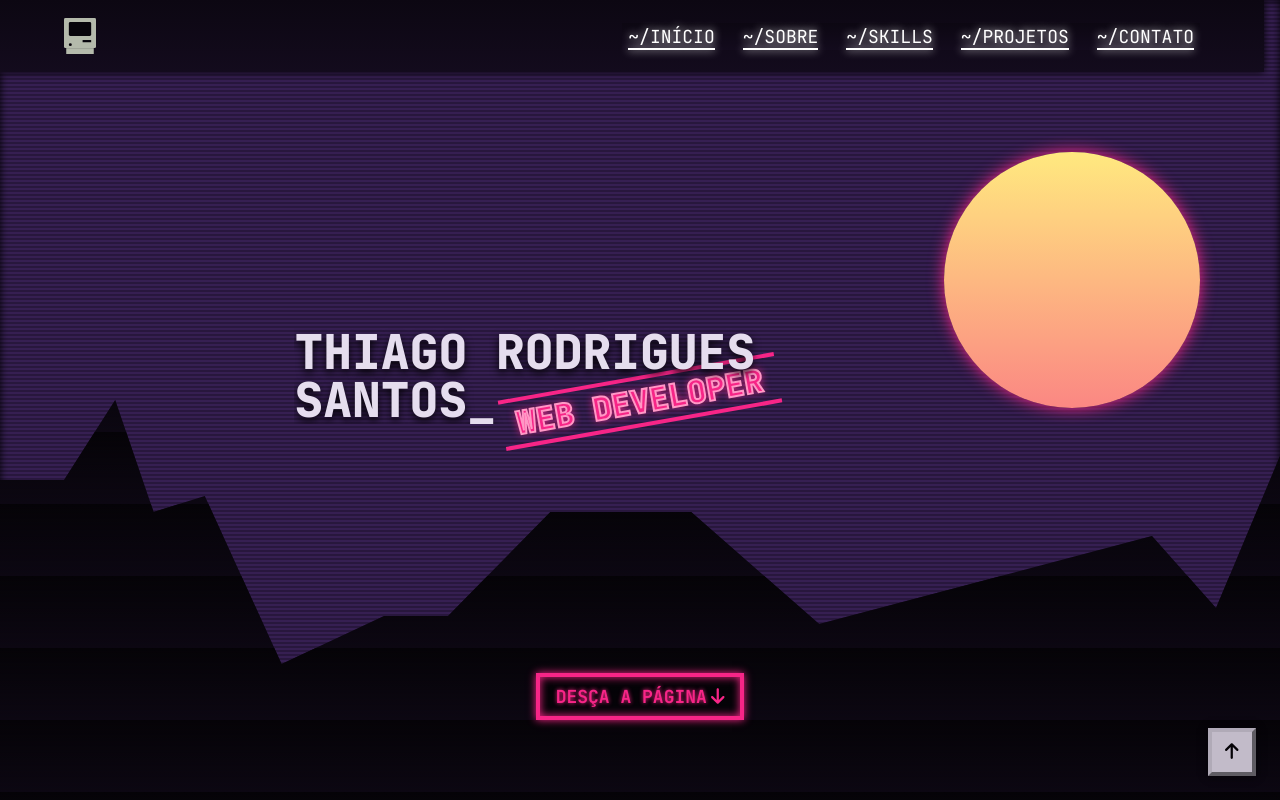
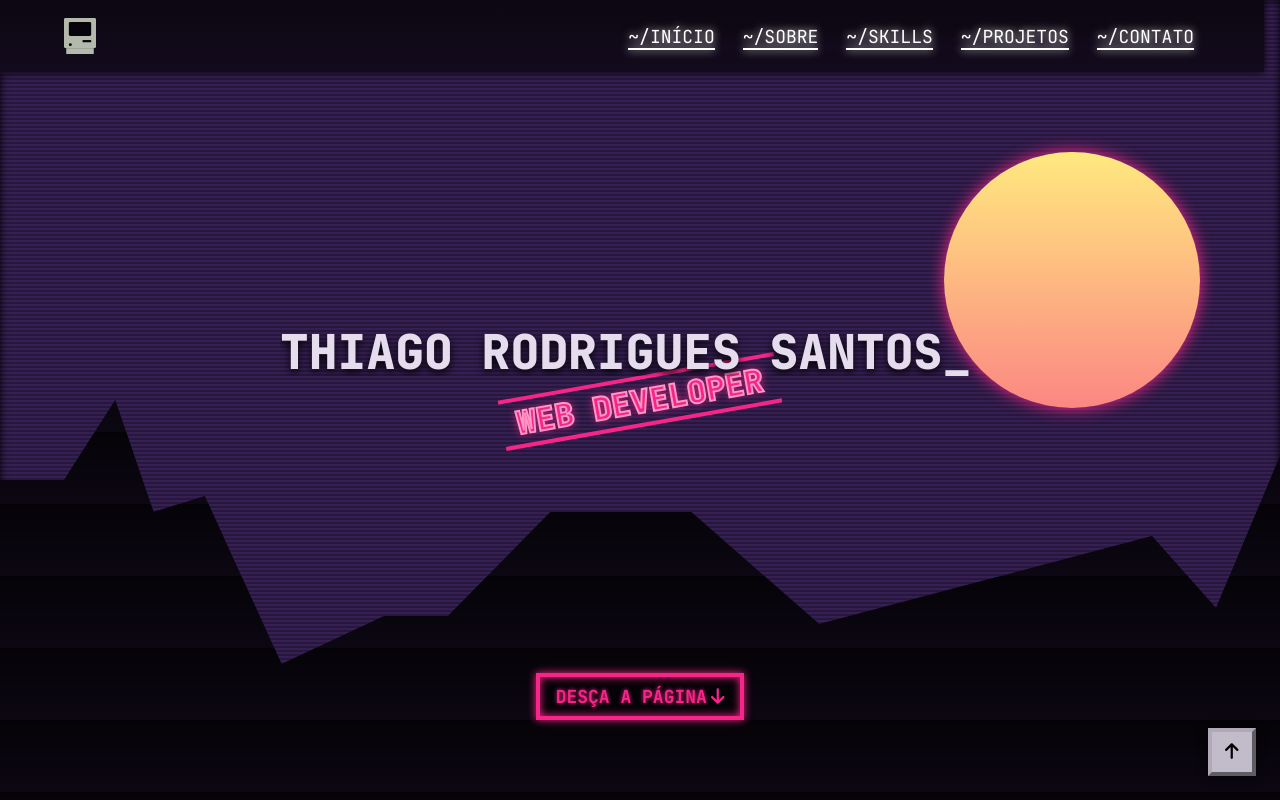
Before and after one commit to trsaints/trsaints-frontend, a React (Vite) app: page / in a window 1280 px wide. Shown: the top 800 px of the page. Built offline with nearby package versions, Linux system fonts and the light colour scheme.

Commit message:
fix animation display

```diff
--- a/src/app/components/MainContent/Hero/Hero.css
+++ b/src/app/components/MainContent/Hero/Hero.css
@@ -35,7 +35,7 @@
 }
 
 .hero__title .typed-out {
-  --step-count: 10;
+  --step-count: 9;
   white-space: unset;
 }
 
@@ -134,7 +134,7 @@
   }
 
   .hero__title .typed-out {
-    --step-count: 23;
+    --step-count: 24;
   }
 
   .hero__subtitle {
```
